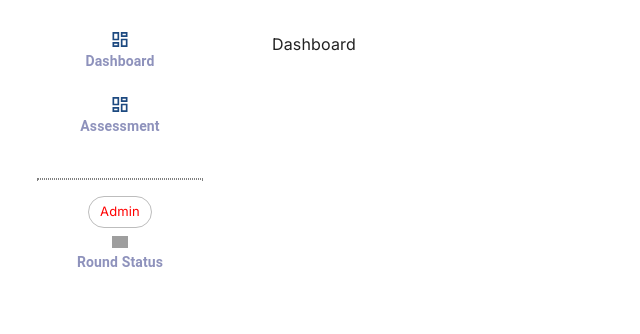
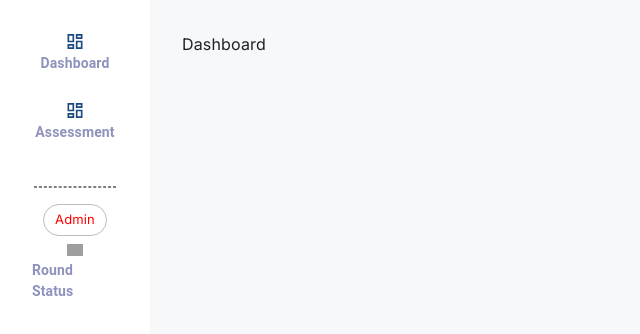
Before and after one commit to gauravsoni97/unstop, a React (Create React App) app: page / in a window 1280 px wide. Shown: the top 334 px of the page, without its empty margins (0-640 px from the left). Built offline with nearby package versions, Linux system fonts and the light colour scheme; grey boxes are pictures that could not be loaded.

Commit message:
basic routes set

```diff
--- a/src/constant.js
+++ b/src/constant.js
@@ -1,3 +1,3 @@
-const drawerWidth = 240;
+const drawerWidth = 150;
 
 export { drawerWidth };
--- a/src/index.css
+++ b/src/index.css
@@ -6,3 +6,6 @@
   box-sizing: border-box;
   font-family: "Inter", sans-serif;
 }
+body{
+  background-color: #F6F8FA !important;
+}
--- a/src/layouts/Sidebar.jsx
+++ b/src/layouts/Sidebar.jsx
@@ -37,11 +37,15 @@ const Sidebar = () => {
             }}
             sx={{
               cursor: "pointer",
+
+              border:
+              path === menuItem.rootpath ? "2px solid #0073E6" : "transparent",
               backgroundColor:
-                path === menuItem.rootpath ? "#F5F5F7" : "transparent",
+                path === menuItem.rootpath ? "#E5F1FC" : "transparent",
               "&:hover": {
-                backgroundColor: "#eee", // Add a different background color on hover
+                backgroundColor: "#E5F1FC",
               },
+              padding:"10px 20px",
             }}
             button
             style={{
@@ -82,9 +86,9 @@ const Sidebar = () => {
       <div
         style={{
           margin: "1rem auto",
-          width: "80%",
+          width: "70%",
           height: "1px",
-          border: "1px dotted gray",
+          border: "1px dashed gray",
         }}
       ></div>
       <center>
--- a/src/pages/Assessment.jsx
+++ b/src/pages/Assessment.jsx
@@ -2,7 +2,9 @@ import React from 'react'
 
 const Assessment = () => {
   return (
-    <div>Assessment</div>
+    <div>
+
+    </div>
   )
 }
 
```
Also changed, not shown: src/pages/Assessment.css (added).
